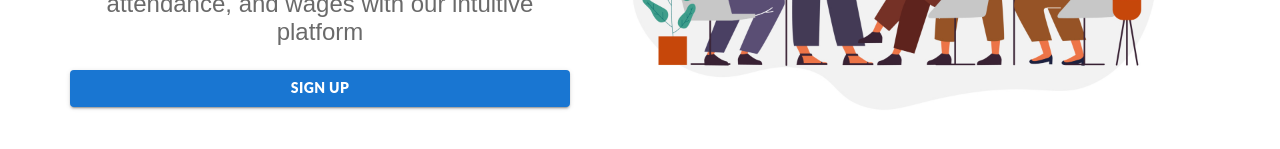
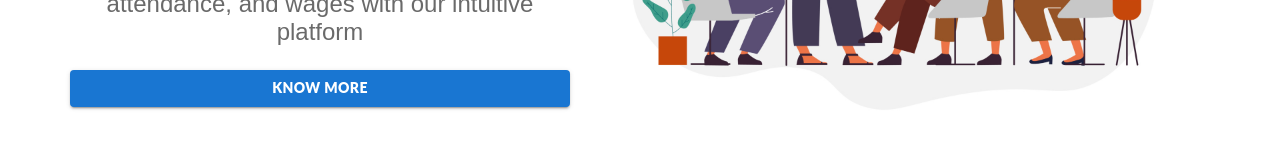
Before and after one commit to antoalex07/attendify-frontend, a React (Create React App) app: page / in a window 1280 px wide. Shown: the part 503-652 px from the top of the page. Built offline with nearby package versions, Linux system fonts and the light colour scheme.

Commit message:
minor changes made

```diff
--- a/src/components/pages/Home.js
+++ b/src/components/pages/Home.js
@@ -9,7 +9,7 @@ const Home = () => {
   const { user } = AuthData();
 
   const handleButtonClick = () => {
-    navigate("/signUp");
+    navigate("/details");
   }
 
   return (
@@ -27,8 +27,8 @@ const Home = () => {
                           width: "500px",
                           fontFamily: "Lato, sans seriff"}}
                     variant='contained'
-                    onClick>
-          Sign Up</Button>
+                    onClick={handleButtonClick}>
+          Know More</Button>
         ):(
           <>
           </>
```
